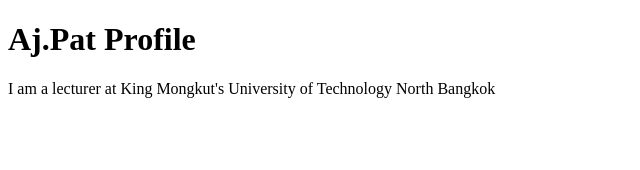
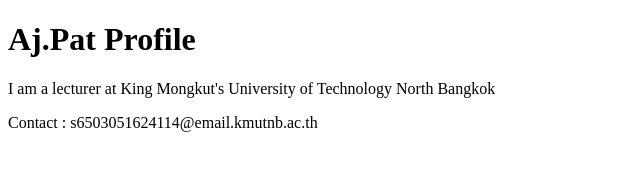
Before and after one commit to Sorawit114/github-desktop-project, a plain HTML site: page index.html in a window 1280 px wide. Shown: the whole page, without its empty margins (0-640 px from the left). Drawn offline with Linux system fonts and the light colour scheme.

Commit message:
Add contact me
add contact me

```diff
--- a/index.html
+++ b/index.html
@@ -8,5 +8,6 @@
     <body>
         <h1>Aj.Pat Profile</h1>
         <p>I am a lecturer at King Mongkut's University of Technology North Bangkok</p>
+        <footer>Contact : s6503051624114@email.kmutnb.ac.th</footer>
     </body>
 </html>
```
